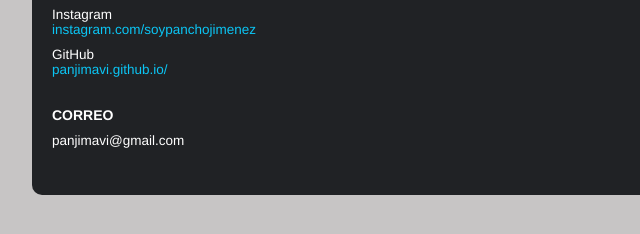
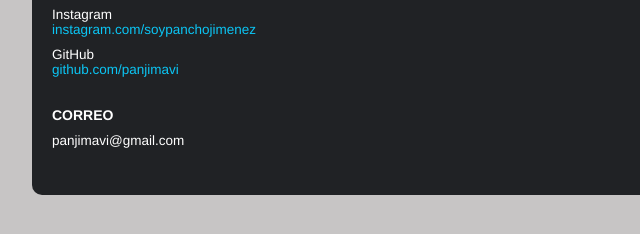
Before and after one commit to panjimavi/panjimavi.github.io, a plain HTML site: page index.html in a window 1280 px wide. Shown: the part 400-634 px from the top of the page, 288-928 px from the left. Drawn offline with Linux system fonts and the light colour scheme.

Commit message:
sitio listo final

```diff
--- a/index.html
+++ b/index.html
@@ -36,7 +36,7 @@
                     <a href="https://www.instagram.com/soypanchojimenez" target="_blank">instagram.com/soypanchojimenez</a>
                     <br>
                     <p>GitHub</p>
-                    <a href="https://panjimavi.github.io/" target="_blank">panjimavi.github.io/</a>
+                    <a href="https://github.com/panjimavi" target="_blank">github.com/panjimavi</a>
                 </article>
                 <article class="section-info-title2">
                     <h2>CORREO</h2>
```
